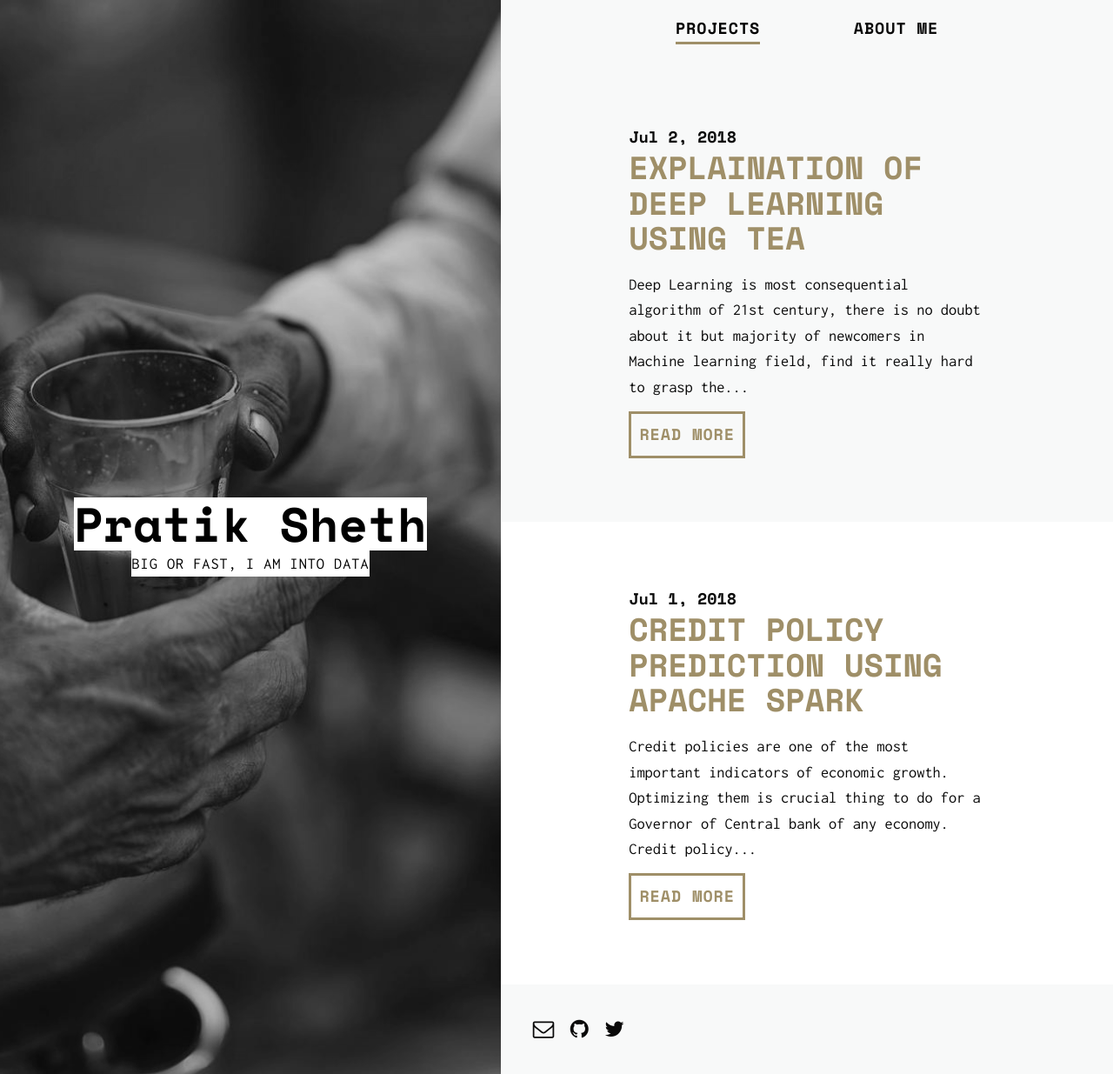
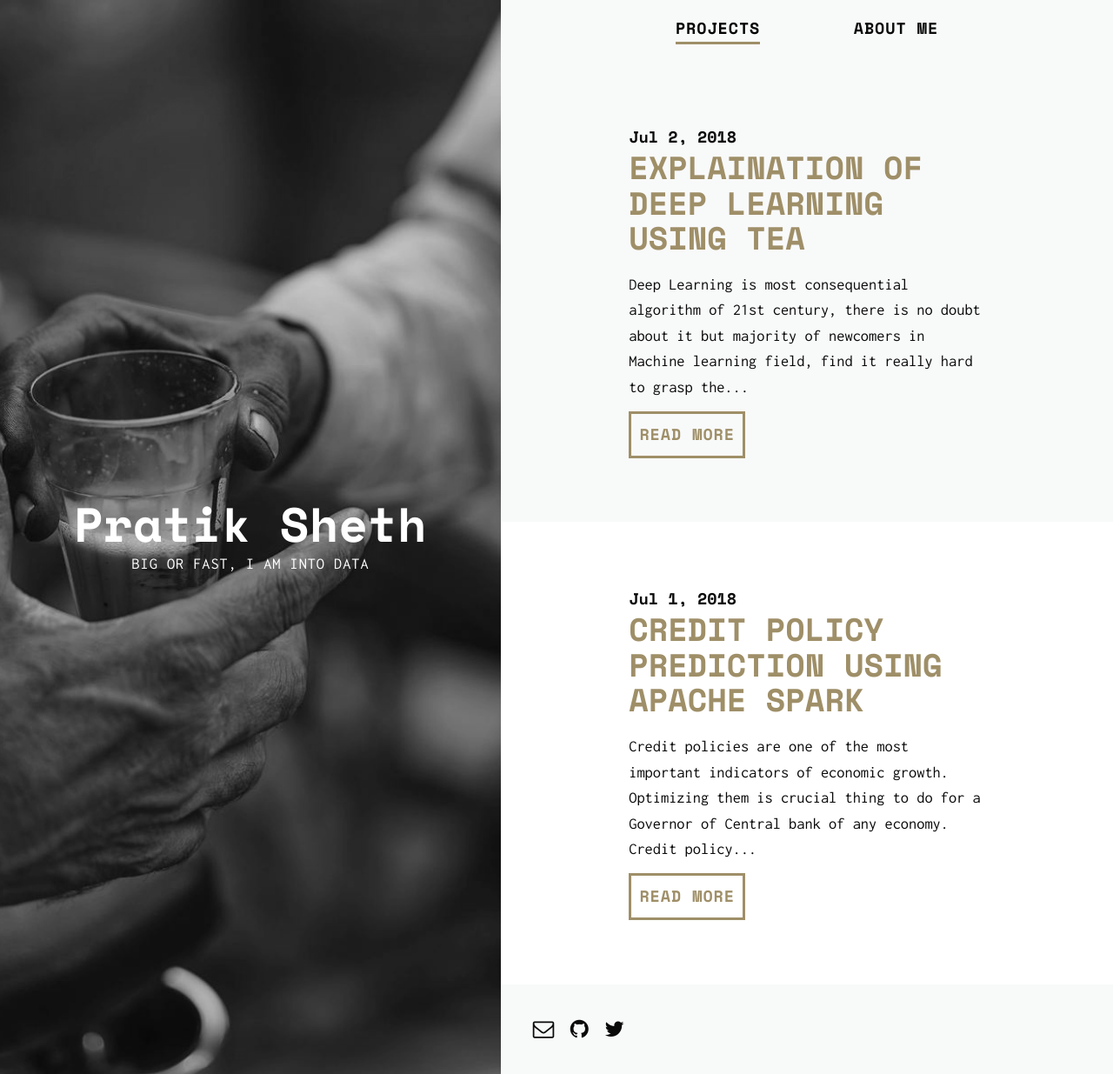
Before and after one commit to daftengineer/daftengineer.github.io, a Jekyll site: the page built from index.html, in a window 1280 px wide and 1235 px high. Shown: the whole window at 87% size. Built offline with Jekyll 4.4.1, drawn with Linux system fonts in a browser that asks for light colours; nearby versions of some CDN libraries; the list of posts is cut into pages by our own code.

Commit message:
Update index.html

```diff
--- a/index.html
+++ b/index.html
@@ -8,8 +8,8 @@ layout: default
     {% endfor %}
     <div class="previews__container">
 
-      <h1><div style="background-color: #ffffff;color:#000000;">{{ site.title }}</div></h1>
-      <span style="background-color: #ffffff;color:#000000;"> Big or Fast, I am into Data </span>
+      <h1>{{ site.title }}</h1>
+      <span> Big or Fast, I am into Data </span>
     </div>
   </div>
 
```
